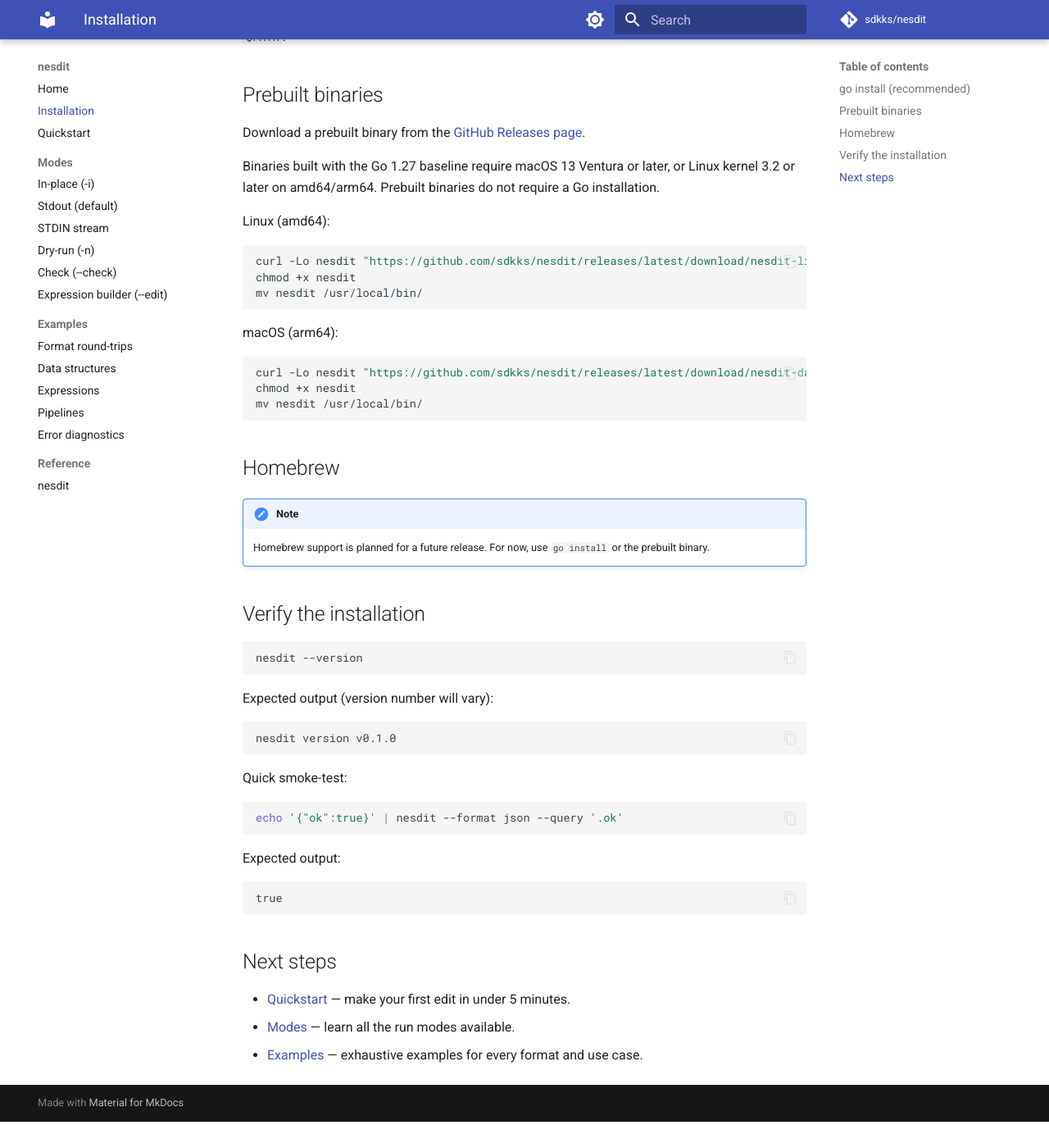
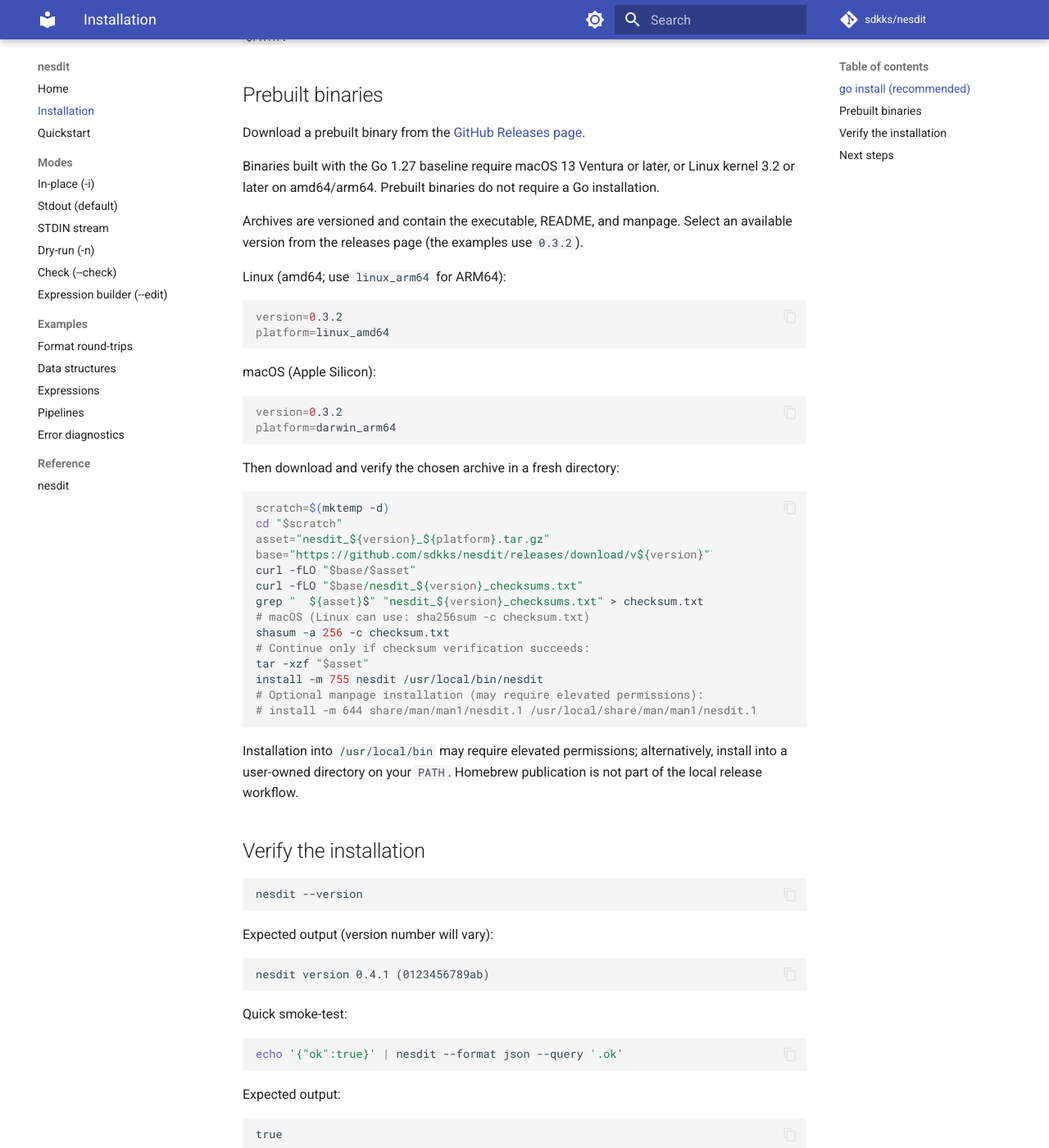
Before and after one commit to sdkks/nesdit, an MkDocs documentation site: the page built from docs/install.md, in a window 1280 px wide and 1400 px high, scrolled down 373 px. Shown: the whole window at 82% size. Built offline with MkDocs 1.6.1 and Material for MkDocs 9.7.7, drawn with Linux system fonts in a browser that asks for light colours; comment, search, counter and statistics services are not loaded; before the commit the page ends 1741 px from its top, so only the background shows below that.

Commit message:
build: move versioning and releases to local Make workflows
Replace automated releases and Homebrew publishing with guarded local version preparation, cross-platform packaging, and GitHub CLI publication. Preserve existing platform archives, checksums and build metadata, and cover version overrides and publication failures with isolated release tests.

````diff
--- a/.pre-commit-config.yaml
+++ b/.pre-commit-config.yaml
@@ -28,7 +28,7 @@
         pass_filenames: false
 
       - id: commit-msg-semantic
-        name: Semantic release commit message
+        name: Conventional commit message
         entry: scripts/check-commit-msg.sh
         language: script
         stages: [commit-msg]
--- a/docs/install.md
+++ b/docs/install.md
@@ -16,26 +16,45 @@
 
 Binaries built with the Go 1.27 baseline require macOS 13 Ventura or later, or Linux kernel 3.2 or later on amd64/arm64. Prebuilt binaries do not require a Go installation.
 
-Linux (amd64):
+Archives are versioned and contain the executable, README, and manpage. Select
+an available version from the releases page (the examples use `0.3.2`).
+
+Linux (amd64; use `linux_arm64` for ARM64):
 
 ```sh
-curl -Lo nesdit "https://github.com/sdkks/nesdit/releases/latest/download/nesdit-linux-amd64"
-chmod +x nesdit
-mv nesdit /usr/local/bin/
+version=0.3.2
+platform=linux_amd64
 ```
 
-macOS (arm64):
+macOS (Apple Silicon):
 
 ```sh
-curl -Lo nesdit "https://github.com/sdkks/nesdit/releases/latest/download/nesdit-darwin-arm64"
-chmod +x nesdit
-mv nesdit /usr/local/bin/
+version=0.3.2
+platform=darwin_arm64
 ```
 
-## Homebrew
+Then download and verify the chosen archive in a fresh directory:
 
-!!! note
-    Homebrew support is planned for a future release. For now, use `go install` or the prebuilt binary.
+```sh
+scratch=$(mktemp -d)
+cd "$scratch"
+asset="nesdit_${version}_${platform}.tar.gz"
+base="https://github.com/sdkks/nesdit/releases/download/v${version}"
+curl -fLO "$base/$asset"
+curl -fLO "$base/nesdit_${version}_checksums.txt"
+grep "  ${asset}$" "nesdit_${version}_checksums.txt" > checksum.txt
+# macOS (Linux can use: sha256sum -c checksum.txt)
+shasum -a 256 -c checksum.txt
+# Continue only if checksum verification succeeds:
+tar -xzf "$asset"
+install -m 755 nesdit /usr/local/bin/nesdit
+# Optional manpage installation (may require elevated permissions):
+# install -m 644 share/man/man1/nesdit.1 /usr/local/share/man/man1/nesdit.1
+```
+
+Installation into `/usr/local/bin` may require elevated permissions; alternatively,
+install into a user-owned directory on your `PATH`. Homebrew publication is not
+part of the local release workflow.
 
 ## Verify the installation
 
@@ -46,7 +65,7 @@
 Expected output (version number will vary):
 
 ```
-nesdit version v0.1.0
+nesdit version 0.4.1 (0123456789ab)
 ```
 
 Quick smoke-test:
````
Also changed, not shown: .goreleaser.yml (deleted, +0 -92 lines), .releaserc.yml (deleted, +0 -7 lines), README.md (+7 -7 lines), docs/releasing.md (added, +110 -0 lines), 11 other files.
